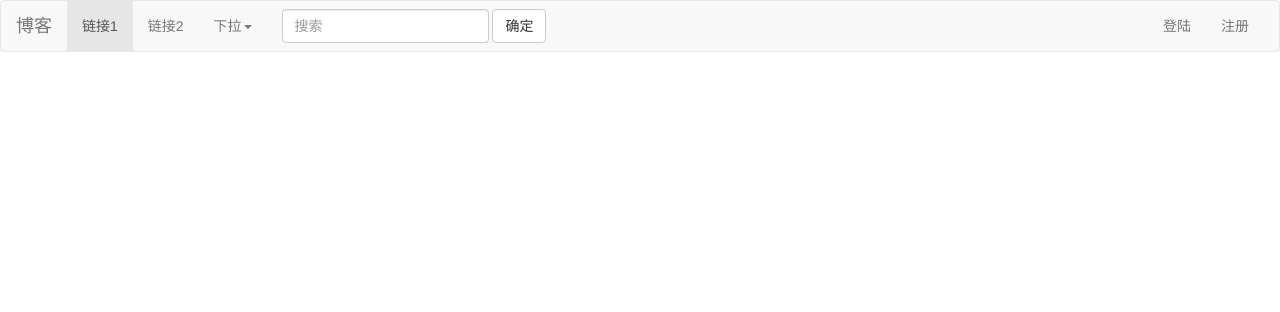
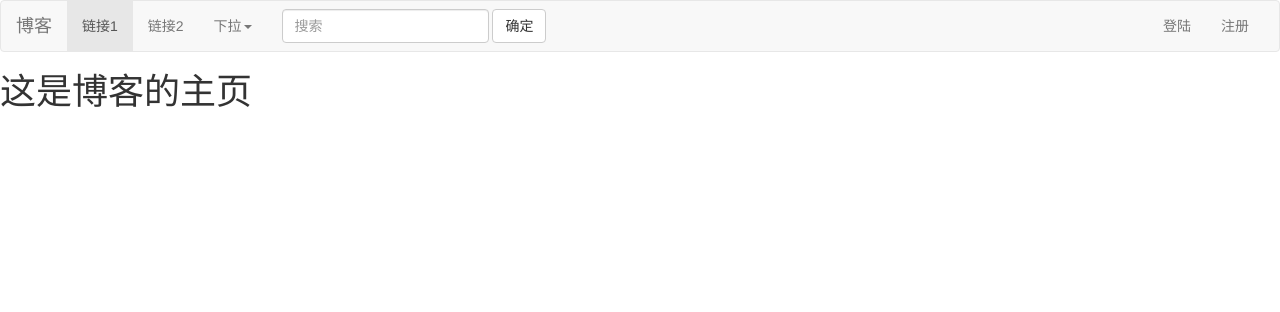
Before and after one commit to DreamerLS1994/MySite, a Django app: page / in a window 1280 px wide. Shown: the top 312 px of the page. Run offline with Django 3.2, Linux system fonts and the light colour scheme.

Commit message:
建站历程8代码上传

```diff
--- a/mysite/apps/blog/templates/blog/base.html
+++ b/mysite/apps/blog/templates/blog/base.html
@@ -6,7 +6,7 @@
     <meta http-equiv="X-UA-Compatible" content="IE=edge">
     <meta name="viewport" content="width=device-width, initial-scale=1">
     <!-- 上述3个meta标签*必须*放在最前面，任何其他内容都*必须*跟随其后！ -->
-    <title>Bootstrap 101 Template</title>
+    <title>我的博客</title>
 
     <!-- Bootstrap -->
     <link href="https://cdn.jsdelivr.net/npm/bootstrap@3.3.7/dist/css/bootstrap.min.css" rel="stylesheet">
--- a/mysite/apps/blog/templates/blog/index.html
+++ b/mysite/apps/blog/templates/blog/index.html
@@ -1,30 +1,7 @@
+{% extends "blog/base.html" %}
 
-<!DOCTYPE html>
-<html lang="zh-CN">
-  <head>
-    <meta charset="utf-8">
-    <meta http-equiv="X-UA-Compatible" content="IE=edge">
-    <meta name="viewport" content="width=device-width, initial-scale=1">
-    <!-- 上述3个meta标签*必须*放在最前面，任何其他内容都*必须*跟随其后！ -->
-    <title>Bootstrap 101 Template</title>
+{% block base_content %}
 
-    <!-- Bootstrap -->
-    <link href="https://cdn.jsdelivr.net/npm/bootstrap@3.3.7/dist/css/bootstrap.min.css" rel="stylesheet">
+<h1>这是博客的主页</h2>
 
-    <!-- HTML5 shim 和 Respond.js 是为了让 IE8 支持 HTML5 元素和媒体查询（media queries）功能 -->
-    <!-- 警告：通过 file:// 协议（就是直接将 html 页面拖拽到浏览器中）访问页面时 Respond.js 不起作用 -->
-    <!--[if lt IE 9]>
-      <script src="https://cdn.jsdelivr.net/npm/html5shiv@3.7.3/dist/html5shiv.min.js"></script>
-      <script src="https://cdn.jsdelivr.net/npm/respond.js@1.4.2/dest/respond.min.js"></script>
-    <![endif]-->
-  </head>
-  <body>
-
-    {% include 'blog/nav.html'%}
-
-    <!-- jQuery (Bootstrap 的所有 JavaScript 插件都依赖 jQuery，所以必须放在前边) -->
-    <script src="https://cdn.jsdelivr.net/npm/jquery@1.12.4/dist/jquery.min.js"></script>
-    <!-- 加载 Bootstrap 的所有 JavaScript 插件。你也可以根据需要只加载单个插件。 -->
-    <script src="https://cdn.jsdelivr.net/npm/bootstrap@3.3.7/dist/js/bootstrap.min.js"></script>
-  </body>
-</html>
+{% endblock %}
--- a/mysite/apps/blog/templates/blog/nav.html
+++ b/mysite/apps/blog/templates/blog/nav.html
@@ -8,7 +8,7 @@
         <span class="icon-bar"></span>
         <span class="icon-bar"></span>
       </button>
-      <a class="navbar-brand" href="#">博客</a>
+      <a class="navbar-brand" href="/">博客</a>
     </div>
 <!-- Collect the nav links, forms, and other content for toggling -->
     <div class="collapse navbar-collapse" id="bs-example-navbar-collapse-1">
--- a/mysite/apps/myauth/forms.py
+++ b/mysite/apps/myauth/forms.py
@@ -5,4 +5,4 @@ from .models import Myuser
 class ProfileForm(forms.ModelForm):
     class Meta:
         model = Myuser
-        fields = ['signature'] #只显示model中指定的字段
+        fields = ['avatar','signature'] #只显示model中指定的字段
--- a/mysite/apps/myauth/templates/myauth/user_profile.html
+++ b/mysite/apps/myauth/templates/myauth/user_profile.html
@@ -19,6 +19,10 @@
     <div class="row">
          <div class="col-xs-6 col-md-4 col-center-block">
              <ul class="list-group">
+
+                 <li class="list-group-item text-center" style="border:0px">
+                     <img class="avatar" src = "{{user.avatar.url}}" alt="{{user.username}}" style="width:100px"></img>
+		 </li>
                  <li class="list-group-item" style="border:0px">
                      <h4><span>用户名：</span><span>{{user.username}}</span> </h4>
                  </li>
--- a/mysite/mysite/urls.py
+++ b/mysite/mysite/urls.py
@@ -16,6 +16,8 @@ Including another URLconf
 from django.contrib import admin
 from django.urls import path
 from django.conf.urls import include
+from django.conf.urls.static import static
+from django.conf import settings
 
 urlpatterns = [
     path('admin/', admin.site.urls),
@@ -23,4 +25,4 @@ urlpatterns = [
     path('accounts/', include('myauth.urls', namespace = 'myauth')),
     path('', include('blog.urls', namespace = 'blog')),
 
-]
+] + static(settings.MEDIA_URL, document_root=settings.MEDIA_ROOT)  # 加入这个才能显示media文件
```
Also changed, not shown: mysite/apps/myauth/models.py (+9 -0 lines), mysite/mysite/settings.py (+7 -0 lines), mysite/apps/myauth/migrations/0002_myuser_avatar.py (added), mysite/db.sqlite3, mysite/media/avatar/1.jpg (added), mysite/media/avatar/default.png (added), 1 other file.
